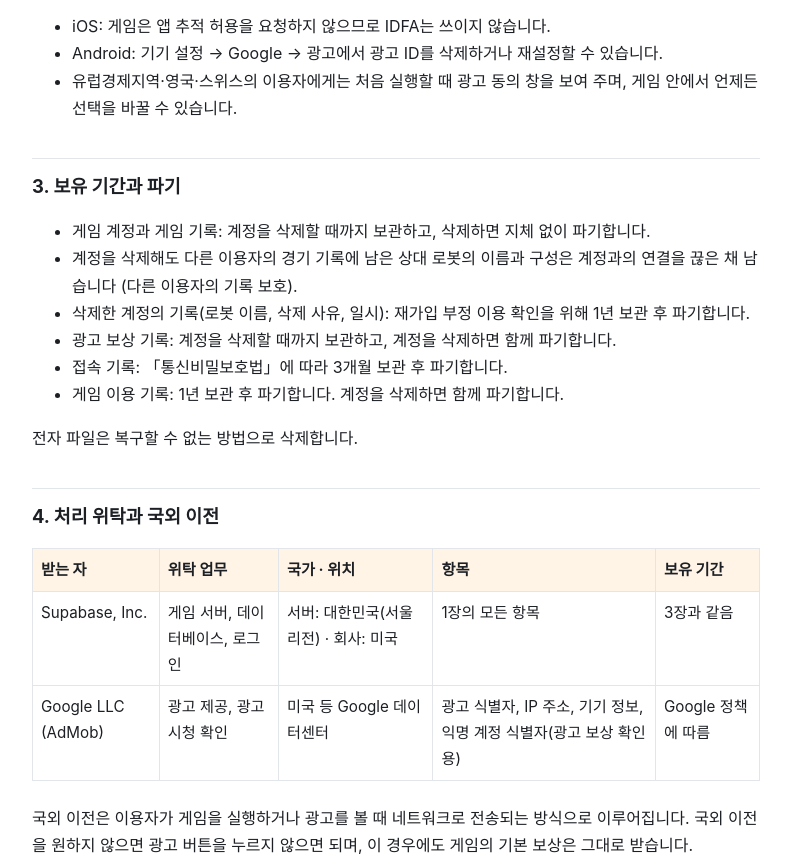
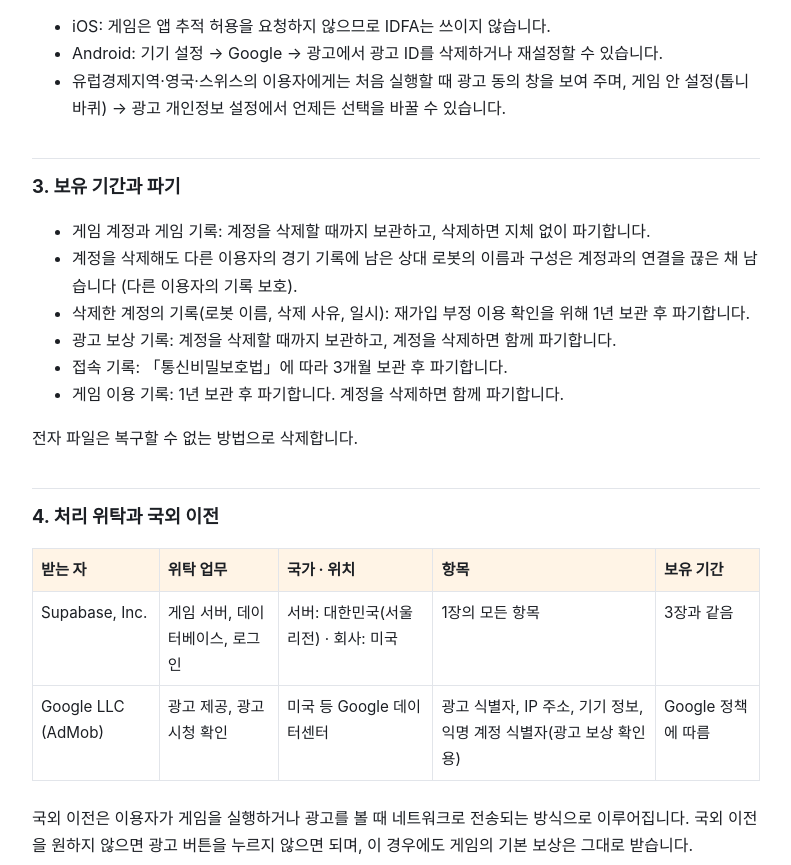
Before and after one commit to pentaGame/pentaGame.github.io, a plain HTML site: page index.html in a window 1280 px wide. Shown: the part 1076-1941 px from the top of the page, without its empty margins (244-1035 px from the left). Drawn offline with Linux system fonts and the light colour scheme.

Commit message:
Privacy policy: where to change the ad consent in the game
Co-Authored-By: Claude Opus 5.5 <noreply@anthropic.com>
Claude-Session: https://claude.ai/code/session_013gUF6VKePZGpjmdC6XX92o

```diff
--- a/index.html
+++ b/index.html
@@ -55,7 +55,7 @@
 <ul>
 <li>iOS: 게임은 앱 추적 허용을 요청하지 않으므로 IDFA는 쓰이지 않습니다.</li>
 <li>Android: 기기 설정 → Google → 광고에서 광고 ID를 삭제하거나 재설정할 수 있습니다.</li>
-<li>유럽경제지역·영국·스위스의 이용자에게는 처음 실행할 때 광고 동의 창을 보여 주며, 게임 안에서 언제든 선택을 바꿀 수 있습니다.</li>
+<li>유럽경제지역·영국·스위스의 이용자에게는 처음 실행할 때 광고 동의 창을 보여 주며, 게임 안 설정(톱니바퀴) → 광고 개인정보 설정에서 언제든 선택을 바꿀 수 있습니다.</li>
 </ul>
 
 <h2>3. 보유 기간과 파기</h2>
```
